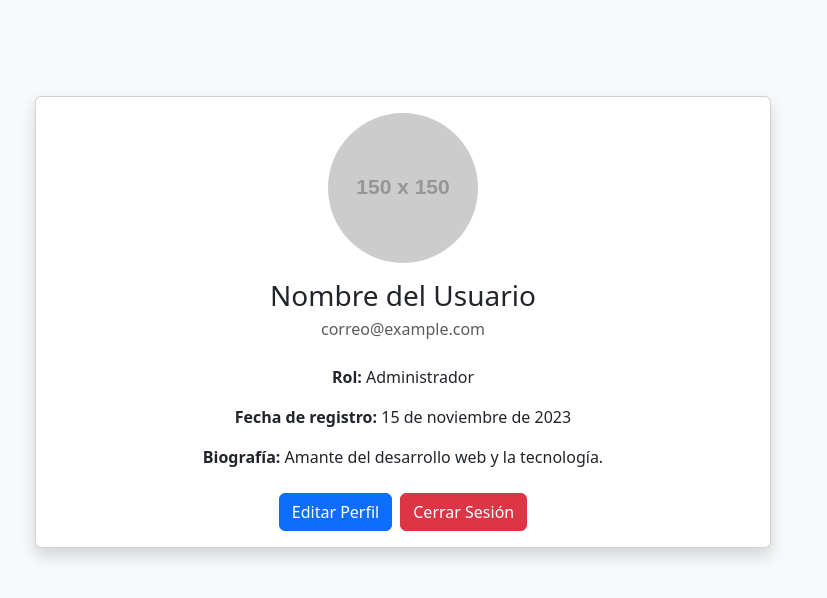
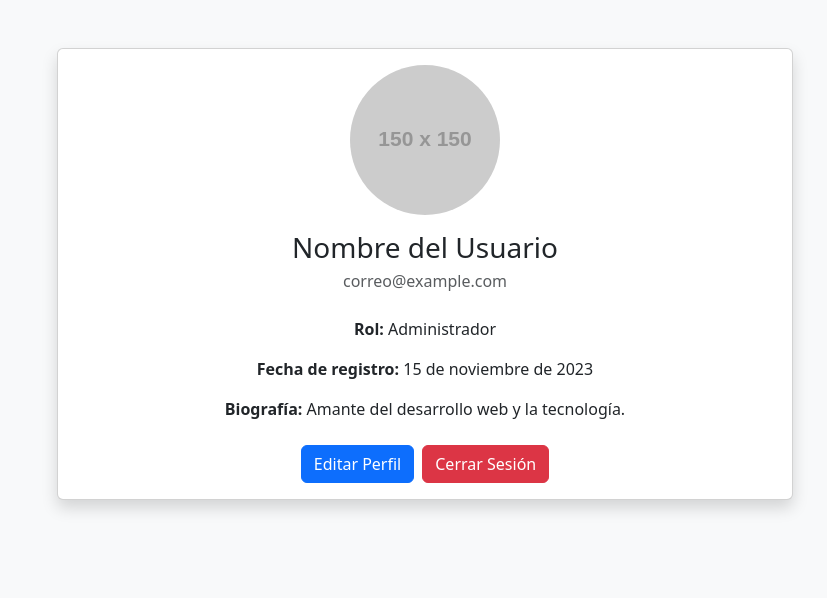
Before and after one commit to IES-Almudeyne-2425-DAW/MCarmenRuiz-RepasoGitFLow, a plain HTML site: page perfil.html in a window 1280 px wide. Shown: the whole page, without its empty margins (215-1042 px from the left). Drawn offline with nearby package versions, Linux system fonts and the light colour scheme; files that its build step writes are made by us from their sources; placeholder pictures from the web are drawn by us.

Commit message:
reparo error en perfil del usuario

```diff
--- a/perfil.html
+++ b/perfil.html
@@ -14,7 +14,7 @@
 <body class="bg-light">
 
     <!-- Contenedor principal -->
-    <div class="container py-5 m-5">  <!--añado  m-5 para crear el error-->
+    <div class="container py-5">
         <div class="row justify-content-center">
             <div class="col-md-8">
                 <!-- Tarjeta del perfil -->
```
